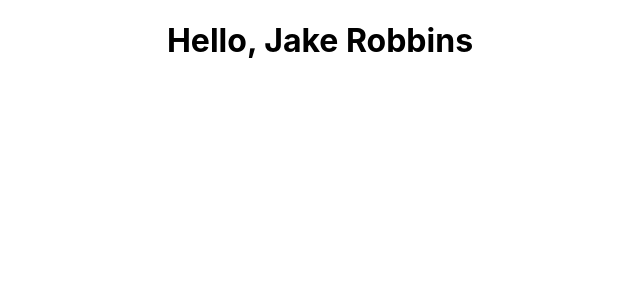
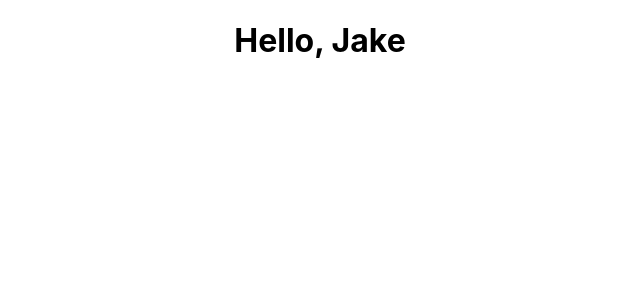
Before and after one commit to iamJakeRobbins/react_board, a React (Create React App) app: page / in a window 1280 px wide. Shown: the top 300 px of the page, without its empty margins (320-960 px from the left). Built offline with nearby package versions, Linux system fonts and the light colour scheme.

Commit message:
modified component to incorporate state

```diff
--- a/src/components/hello.js
+++ b/src/components/hello.js
@@ -1,8 +1,19 @@
 import React from 'react';
 
 class Hello extends React.Component {
+
+  constructor(props) {
+		super(props);
+
+		let firstName = this.props.name.split(' ')[0];
+
+		this.state = {
+			name: firstName,
+		}
+	}
+
 	render() {
-		return <h1> Hello, {this.props.name} </h1>
+		return <h1> Hello, {this.state.name} </h1>
 	}
 }
 
```
